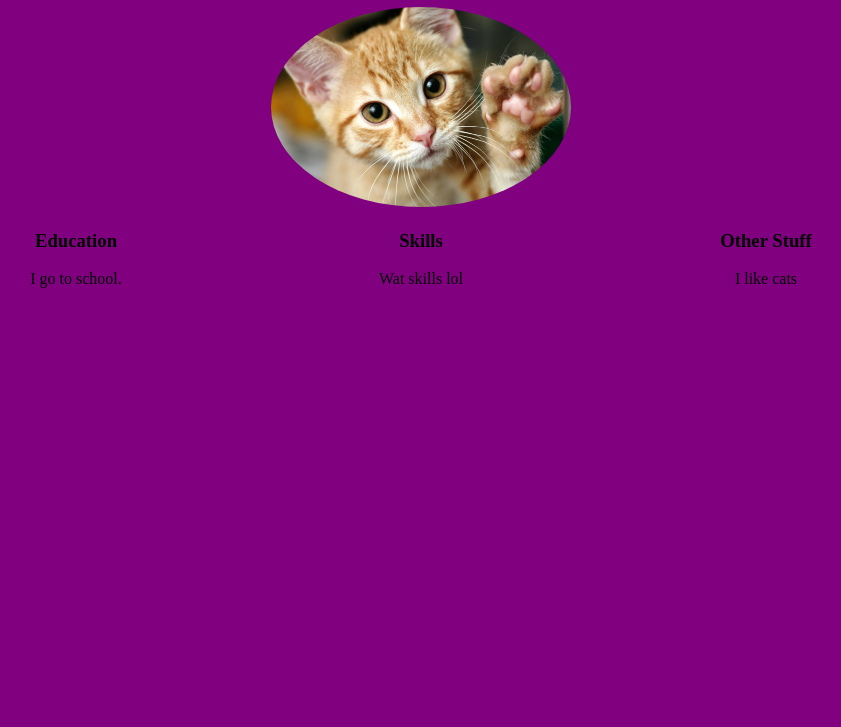
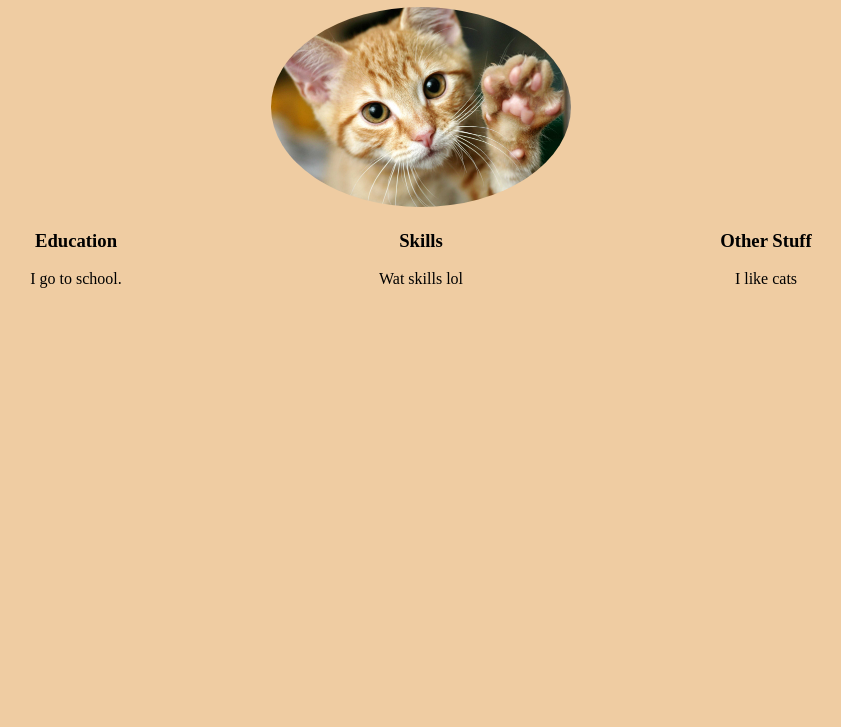
Before and after one commit to wonga5/wonga5.github.io, a plain HTML site: page index.html in a window 1280 px wide. Shown: the part 73-800 px from the top of the page, without its empty margins (219-1060 px from the left). Drawn offline with Linux system fonts and the light colour scheme.

Commit message:
Add files via upload

```diff
--- a/stylesheet.css
+++ b/stylesheet.css
@@ -1,6 +1,6 @@
 body {
   text-align: center;
-  background-color: purple;
+  background-color: #efcca2;
 }
 
 img {
```
